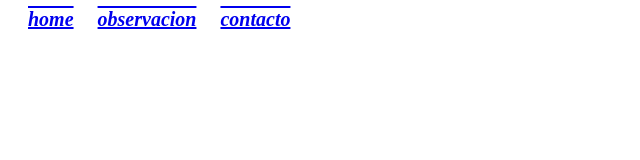
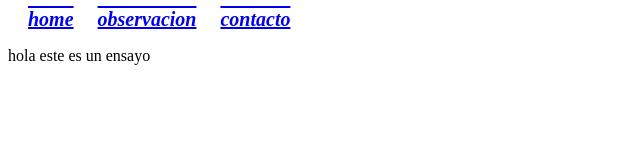
Before and after one commit to lealdaniel09/BarberiaAlura, a plain HTML site: page index.html in a window 1280 px wide. Shown: the whole page, without its empty margins (0-640 px from the left). Drawn offline with Linux system fonts and the light colour scheme.

Commit message:
se arreglo el index y se crea un main #section

```diff
--- a/index.html
+++ b/index.html
@@ -7,12 +7,18 @@
     <link rel="stylesheet" href="style.css" />
     <title>ejercicio con andres</title>
   </head>
-  <header>
-    <div>
+  <body>
+    <header>
+      <div>
         <a href="index.html">home</a>
         <a href="observacion.html">observacion</a>
         <a href="contacto.html">contacto</a>
-    </div>
-  </header>
-  <body></body>
+      </div>
+      <main>
+        <section>
+          <p>hola este es un ensayo</p>
+        </section>
+      </main>
+    </header>
+  </body>
 </html>
```
